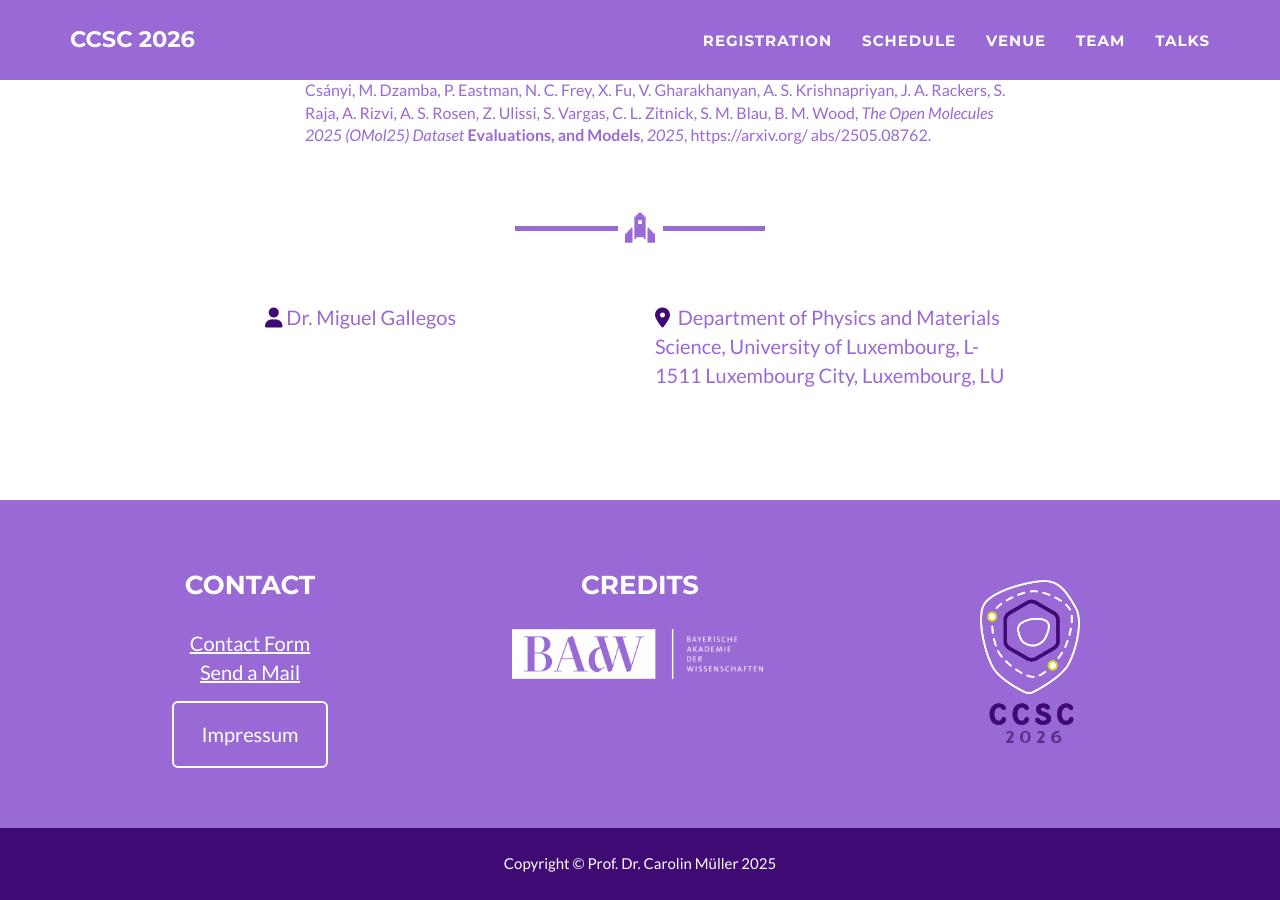
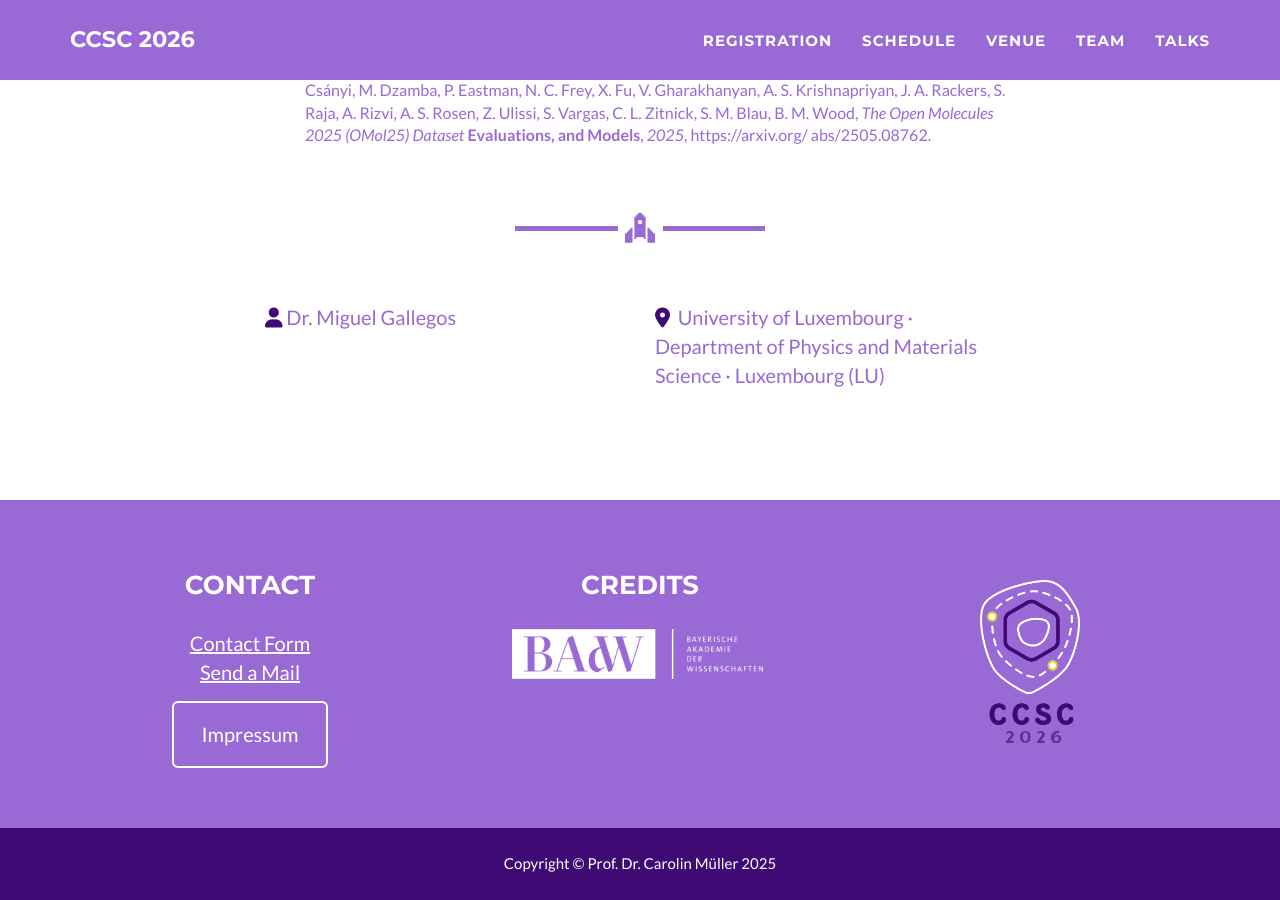
Before and after one commit to ccsc2026/ccsc2026.github.io, a Jekyll site: the page built from docs/gallegos.md, in a window 1280 px wide and 900 px high, scrolled down 1370 px. Built offline with Jekyll 4.4.1, drawn with Linux system fonts in a browser that asks for light colours.

Commit message:
Update gallegos.md

```diff
--- a/docs/gallegos.md
+++ b/docs/gallegos.md
@@ -3,7 +3,7 @@ layout: posterpage
 categories: [poster]
 posternumber: P04
 speaker: Dr. Miguel Gallegos
-location: 'Department of Physics and Materials Science, University of Luxembourg, L-1511 Luxembourg City, Luxembourg, LU'
+location: 'University of Luxembourg · Department of Physics and Materials Science · Luxembourg (LU)'
 title: 'ChemDBX: Building, Indexing, and Exploring Chemical Spaces for Molecular Discovery'
 authors: 'M. Gallegos, A. Tkatchenko'
 abstract: [
```
